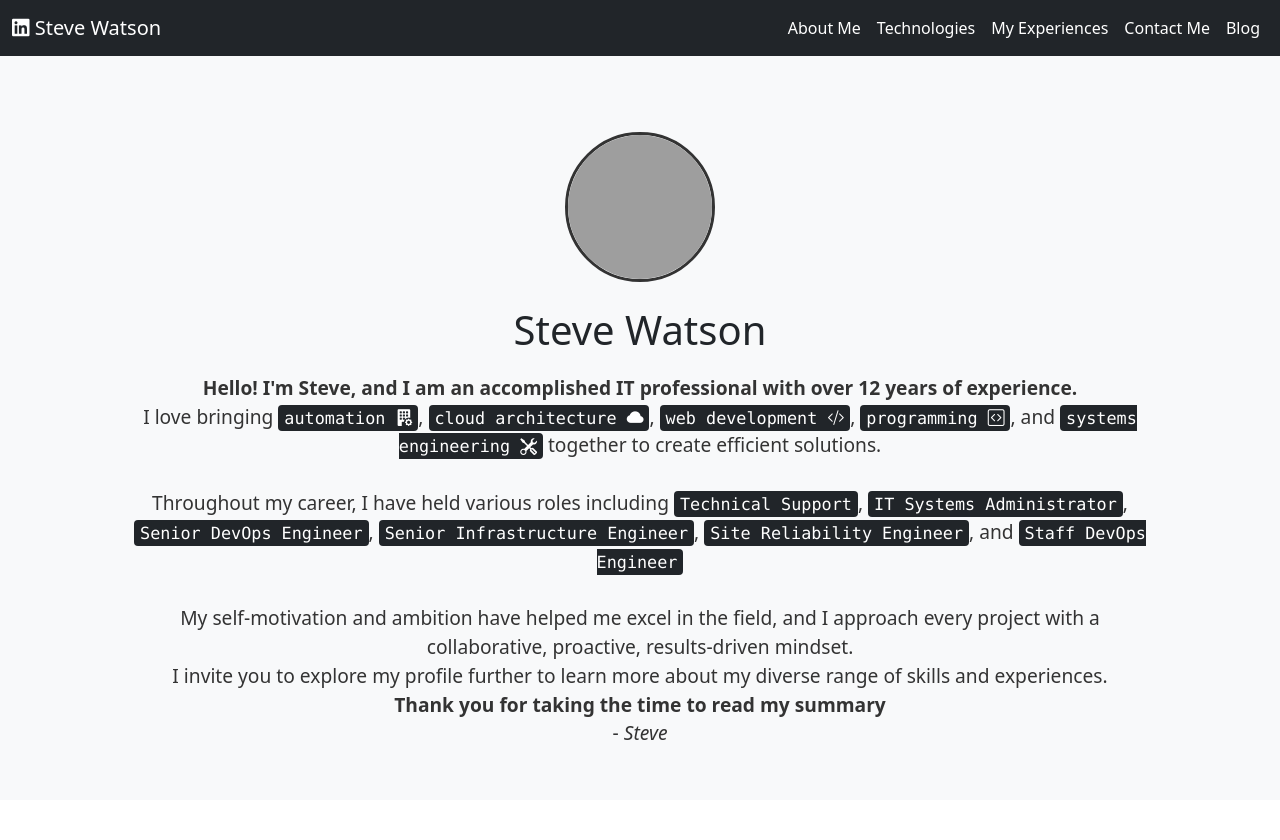
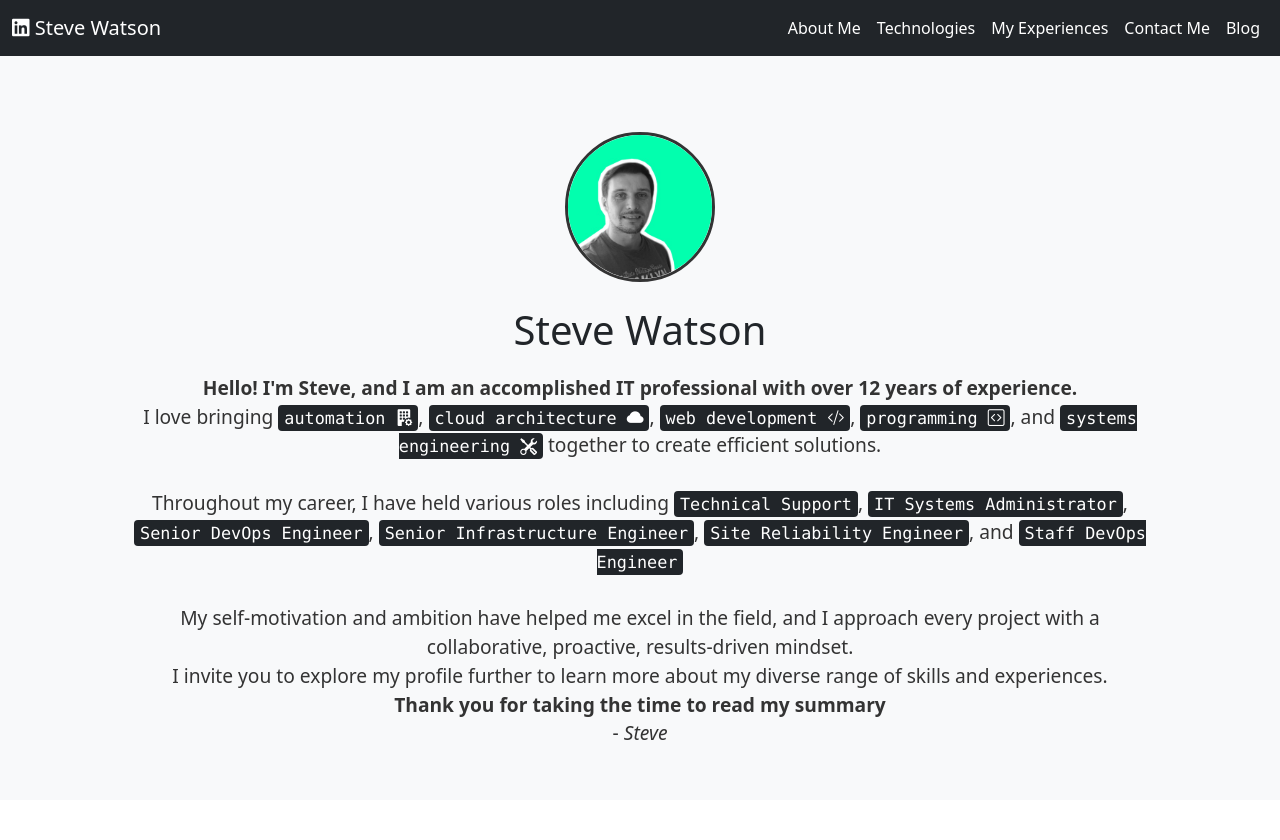
Before and after one commit to stesre/stevewatson.uk, a Flask app: page / in a window 1280 px wide. Shown: the top 840 px of the page. Run offline with Flask 3, Linux system fonts and the light colour scheme; grey boxes are pictures that could not be loaded.

Commit message:
Updated to include profile image from static folder

```diff
--- a/templates/index.html
+++ b/templates/index.html
@@ -3,7 +3,7 @@
 {% block content %}
 <div class="cover-container" id="about">
     <div class="pt-5 mt-5">
-        <img src="https://media.licdn.com/dms/image/v2/D4E03AQHWMEPM1rKewg/profile-displayphoto-shrink_200_200/profile-displayphoto-shrink_200_200/0/1727961463315?e=1742428800&v=beta&t=GJSNqIZSt2xViudc391xOSIziQQ0LO63YW6n2-3f2yU" alt="Profile Photo" class="profile-photo">
+        <img src="/static/images/profile/1727961463315.jpeg" alt="Profile Photo" class="profile-photo">
         <h1 class="mt-4">{{first_name}} {{last_name}}</h1>
         <!-- <a href="https://www.linkedin.com/in/steve-watson-45aa3b28/" class="linkedin-link">
             <span class="badge text-bg-secondary"></span>
```
Also changed, not shown: static/images/profile/1727961463315.jpeg (added).
